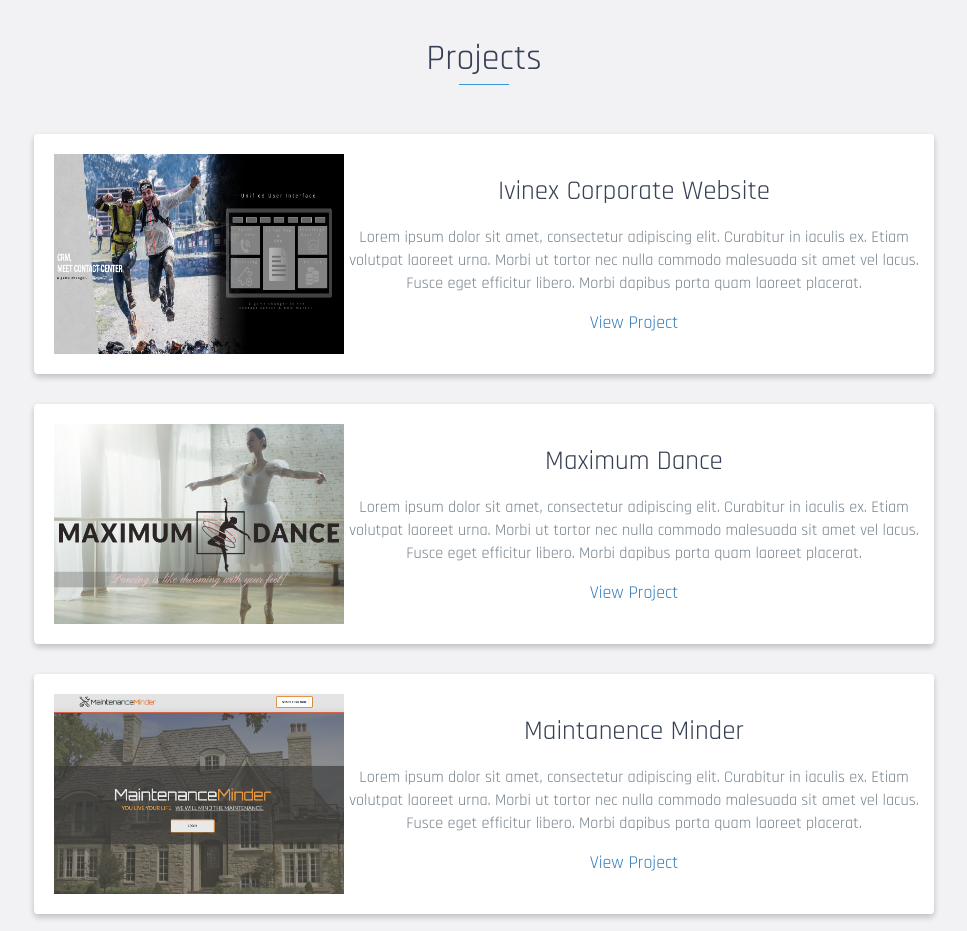
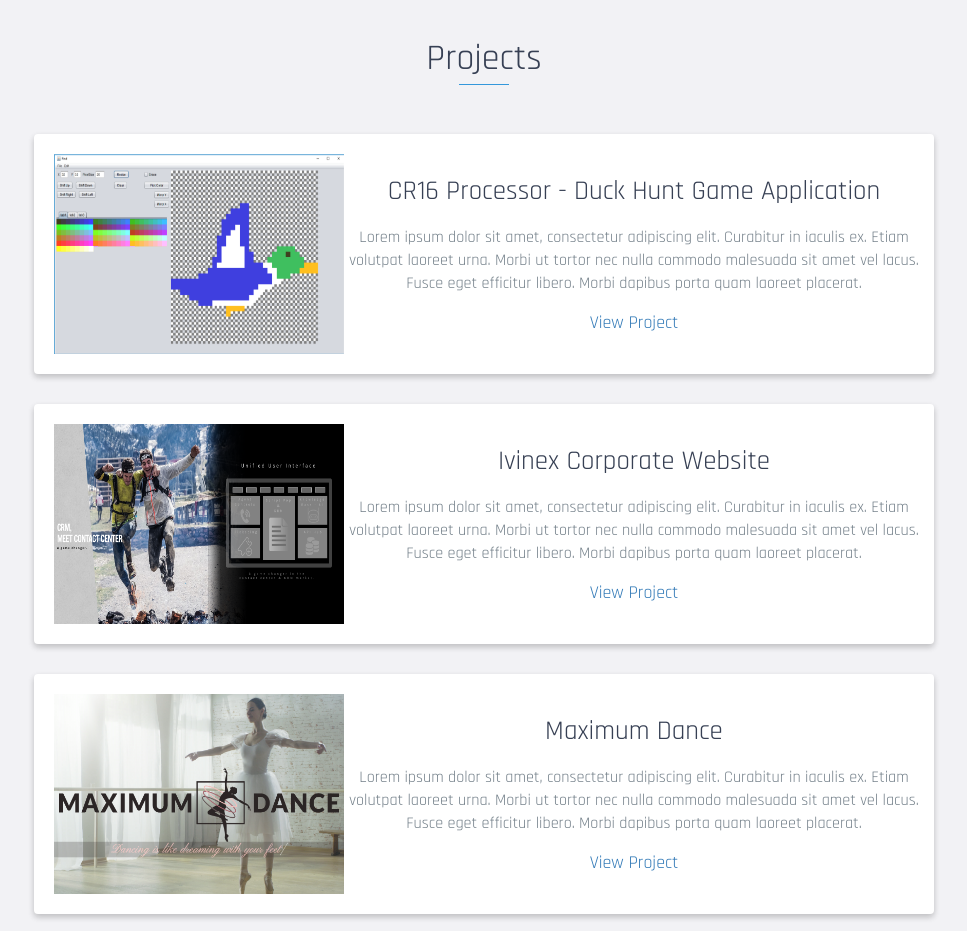
Before and after one commit to tb-44/my-portfolio, a website: page index.html in a window 1280 px wide. Shown: the part 3160-4091 px from the top of the page, without its empty margins (156-1123 px from the left). Drawn offline with nearby package versions, Linux system fonts and the light colour scheme; a web font is replaced by a local one.

Commit message:
project update

```diff
--- a/index.html
+++ b/index.html
@@ -230,6 +230,25 @@
         <h2 class="heading">Projects</h2>
         <div class="container">
             <div class="row">
+
+                <div class="project shadow-large">
+                    <div class="project-image">
+                        <img src="images/GlyphMaker.png" />
+                    </div>
+
+                    <div class="project-info">
+                        <h3>CR16 Processor - Duck Hunt Game Application</h3>
+                        <p>
+                            Lorem ipsum dolor sit amet, consectetur adipiscing elit. Curabitur in iaculis ex. Etiam
+                            volutpat laoreet urna. Morbi ut tortor
+                            nec nulla commodo malesuada sit amet vel lacus. Fusce eget efficitur libero. Morbi dapibus
+                            porta
+                            quam laoreet placerat.
+                        </p>
+                        <a href="https://github.com/tb-44/processor_project_duck_hunt">View Project</a>
+                    </div>
+                </div>
+
                 <div class="project shadow-large">
                     <div class="project-image">
                         <img src="images/landing2.png" />
```
Also changed, not shown: images/GlyphMaker.png (added), 1 other file.
